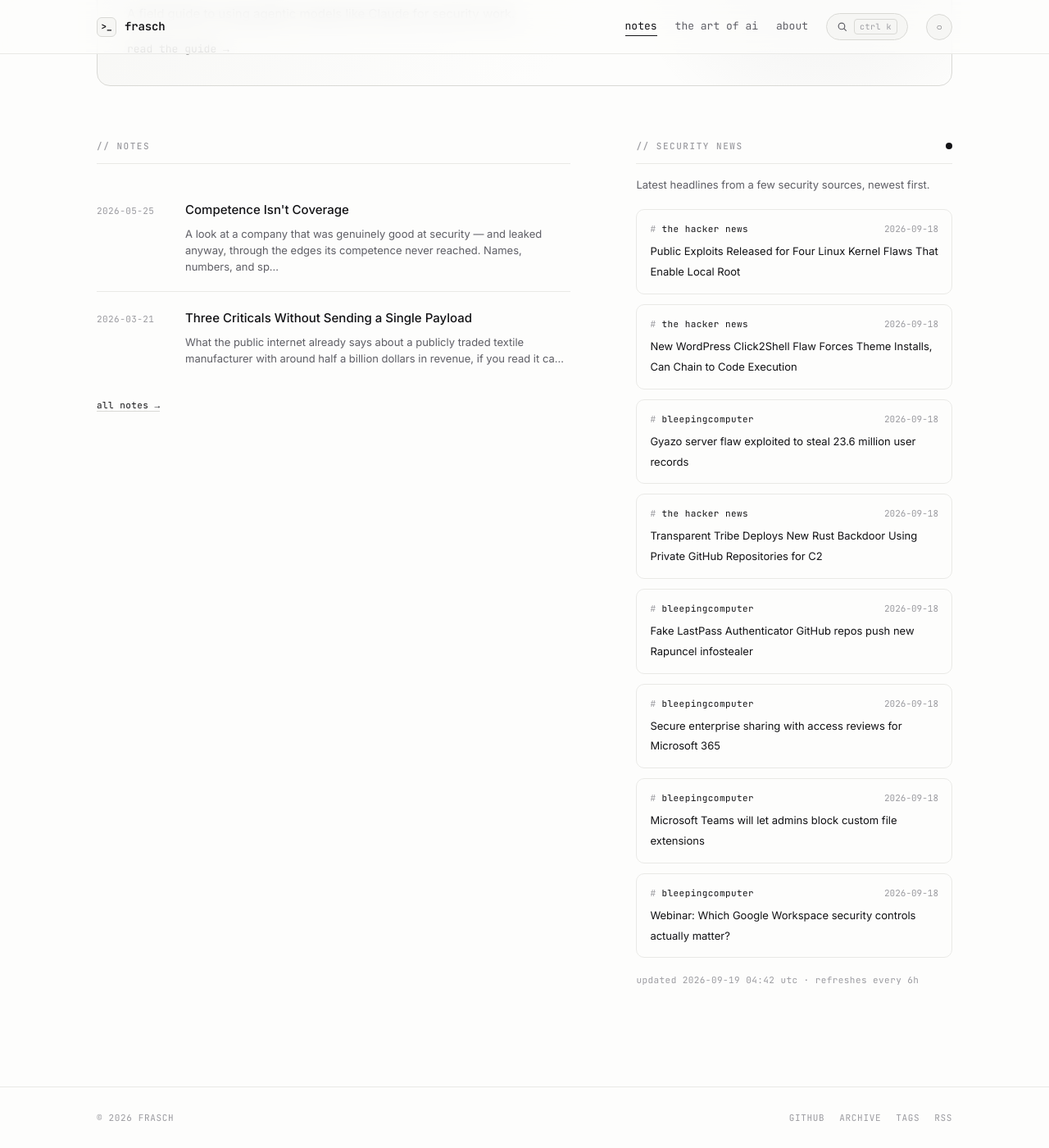
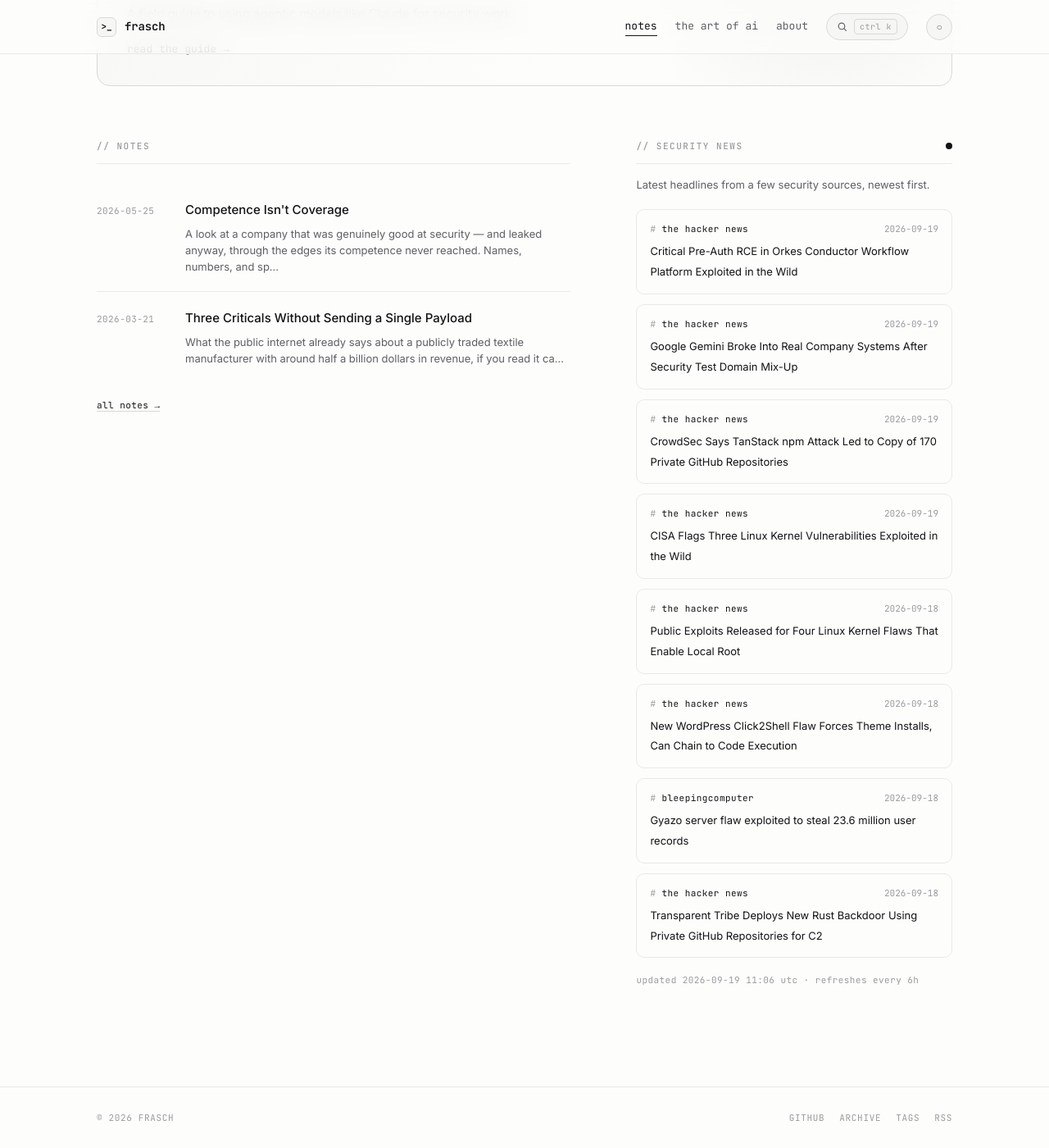
Before and after one commit to whoisfrasch/frasch, a Jekyll site: the page built from index.html, in a window 1280 px wide and 1400 px high, scrolled down 615 px. Shown: the whole window at 82% size. Built offline with Jekyll 4.4.1, drawn with Linux system fonts in a browser that asks for light colours.

Commit message:
Refresh security news feed

```diff
--- a/_data/news.json
+++ b/_data/news.json
@@ -1,6 +1,30 @@
 {
-  "updated": "2026-09-19T04:42:10Z",
+  "updated": "2026-09-19T11:06:05Z",
   "items": [
+    {
+      "source": "the hacker news",
+      "title": "Critical Pre-Auth RCE in Orkes Conductor Workflow Platform Exploited in the Wild",
+      "link": "https://thehackernews.com/2026/09/critical-pre-auth-rce-in-orkes.html",
+      "date": "2026-09-19T08:18:54Z"
+    },
+    {
+      "source": "the hacker news",
+      "title": "Google Gemini Broke Into Real Company Systems After Security Test Domain Mix-Up",
+      "link": "https://thehackernews.com/2026/09/google-gemini-broke-into-real-company.html",
+      "date": "2026-09-19T07:51:34Z"
+    },
+    {
+      "source": "the hacker news",
+      "title": "CrowdSec Says TanStack npm Attack Led to Copy of 170 Private GitHub Repositories",
+      "link": "https://thehackernews.com/2026/09/crowdsec-says-tanstack-npm-attack-led.html",
+      "date": "2026-09-19T07:14:54Z"
+    },
+    {
+      "source": "the hacker news",
+      "title": "CISA Flags Three Linux Kernel Vulnerabilities Exploited in the Wild",
+      "link": "https://thehackernews.com/2026/09/cisa-flags-three-linux-kernel.html",
+      "date": "2026-09-19T06:24:10Z"
+    },
     {
       "source": "the hacker news",
       "title": "Public Exploits Released for Four Linux Kernel Flaws That Enable Local Root",
@@ -24,30 +48,6 @@
       "title": "Transparent Tribe Deploys New Rust Backdoor Using Private GitHub Repositories for C2",
       "link": "https://thehackernews.com/2026/09/transparent-tribe-deploys-new-rust.html",
       "date": "2026-09-18T15:24:16Z"
-    },
-    {
-      "source": "bleepingcomputer",
-      "title": "Fake LastPass Authenticator GitHub repos push new Rapuncel infostealer",
-      "link": "https://www.bleepingcomputer.com/news/security/fake-lastpass-authenticator-github-repos-push-new-rapuncel-infostealer/",
-      "date": "2026-09-18T15:19:06Z"
-    },
-    {
-      "source": "bleepingcomputer",
-      "title": "Secure enterprise sharing with access reviews for Microsoft 365",
-      "link": "https://www.bleepingcomputer.com/news/security/secure-enterprise-sharing-with-access-reviews-for-microsoft-365/",
-      "date": "2026-09-18T14:00:10Z"
-    },
-    {
-      "source": "bleepingcomputer",
-      "title": "Microsoft Teams will let admins block custom file extensions",
-      "link": "https://www.bleepingcomputer.com/news/security/microsoft-teams-will-let-admins-block-custom-file-extensions/",
-      "date": "2026-09-18T13:58:40Z"
-    },
-    {
-      "source": "bleepingcomputer",
-      "title": "Webinar: Which Google Workspace security controls actually matter?",
-      "link": "https://www.bleepingcomputer.com/news/security/webinar-which-google-workspace-security-controls-actually-matter/",
-      "date": "2026-09-18T13:10:19Z"
     }
   ]
 }
```
